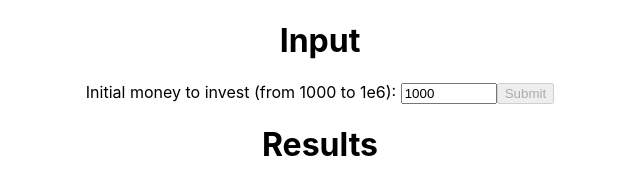
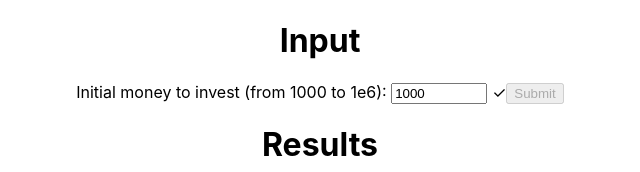
Before and after one commit to ziyuan-h/heroku-react-app, a React (Create React App) app: page / in a window 1280 px wide. Shown: the top 172 px of the page, without its empty margins (320-960 px from the left). Built offline with nearby package versions, Linux system fonts and the light colour scheme.

Commit message:
Update App.css

```diff
--- a/src/App.css
+++ b/src/App.css
@@ -36,3 +36,13 @@
     transform: rotate(360deg);
   }
 }
+
+input:invalid+span:after {
+  content: '✖';
+  padding-left: 5px;
+}
+
+input:valid+span:after {
+  content: '✓';
+  padding-left: 5px;
+}
```
